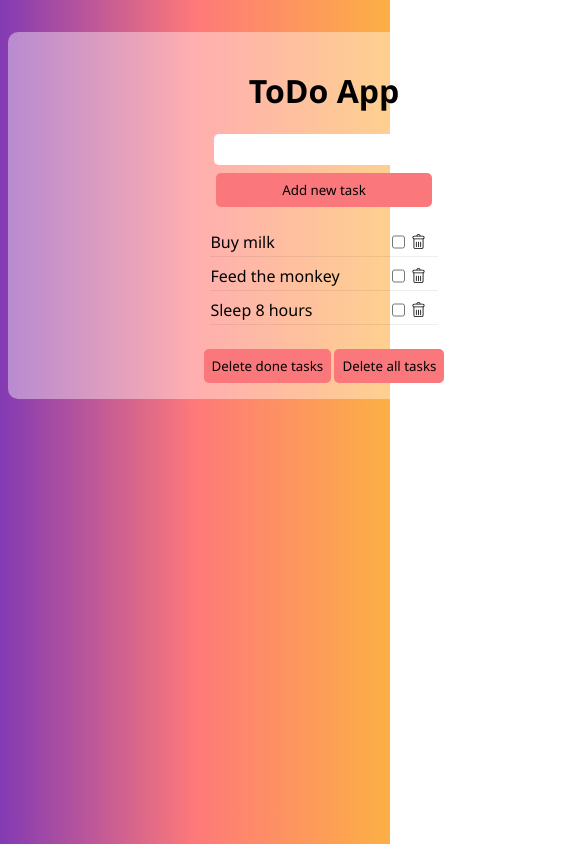
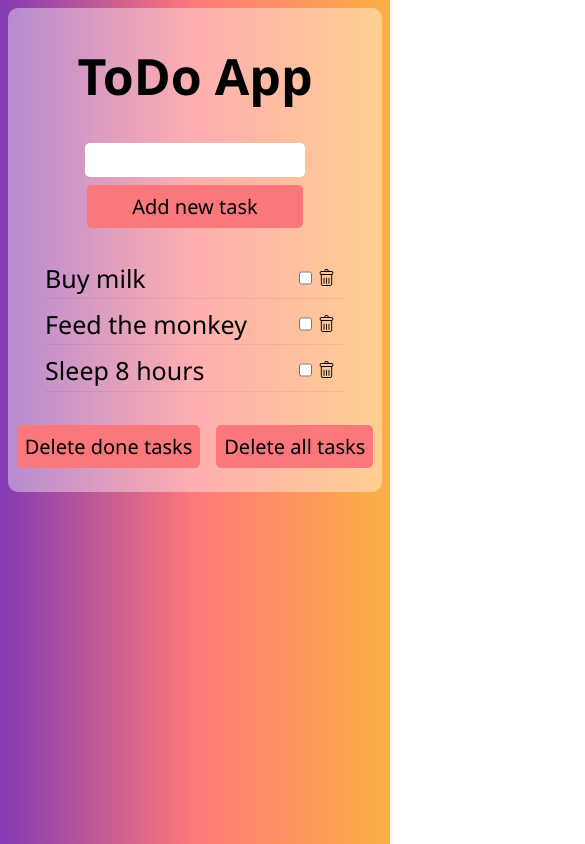
Before and after one commit to vendee29/todo-app, a React (Create React App) app: page / in a window 390 px wide. Shown: the top 844 px of the page, 585 px wide, since content can reach past the window. Built offline with nearby package versions, Linux system fonts and the light colour scheme.

Commit message:
adds responsive design

```diff
--- a/src/App.css
+++ b/src/App.css
@@ -8,3 +8,12 @@
   align-items: center;
   border-radius: 10px;
 }
+
+@media screen and (max-width: 820px) {
+  .App {
+    font-size: 25px;
+    width: 100%;
+    margin: 0;
+    padding: 0 0 1rem 0;
+  }
+}
--- a/src/components/AddTodo.css
+++ b/src/components/AddTodo.css
@@ -24,3 +24,14 @@ form input[id="add-todo"] {
 .submit-btn:hover {
   background-color: #fe4c52;
 }
+
+@media screen and (max-width: 820px) {
+  .submit-btn {
+    font-size: 20px;
+  }
+
+  form input[id="add-todo"] {
+    font-size: 20px;
+    height: 2rem;
+  }
+}
--- a/src/components/Button.css
+++ b/src/components/Button.css
@@ -12,3 +12,10 @@
 .button:hover {
   background-color: #fe4c52;
 }
+
+@media screen and (max-width: 820px) {
+  .button {
+    font-size: 20px;
+    margin: 0.5rem;
+  }
+}
--- a/src/components/TodoActionButtons.css
+++ b/src/components/TodoActionButtons.css
@@ -18,3 +18,11 @@
   background-repeat: no-repeat;
   cursor: pointer;
 }
+
+@media screen and (max-width: 820px) {
+  .delete-btn {
+    width: 17px;
+    height: 17px;
+    margin-top: 0.5rem;
+  }
+}
```
Also changed, not shown: src/components/DeleteButtons.css (line endings or trailing spaces), src/index.css (line endings or trailing spaces).
